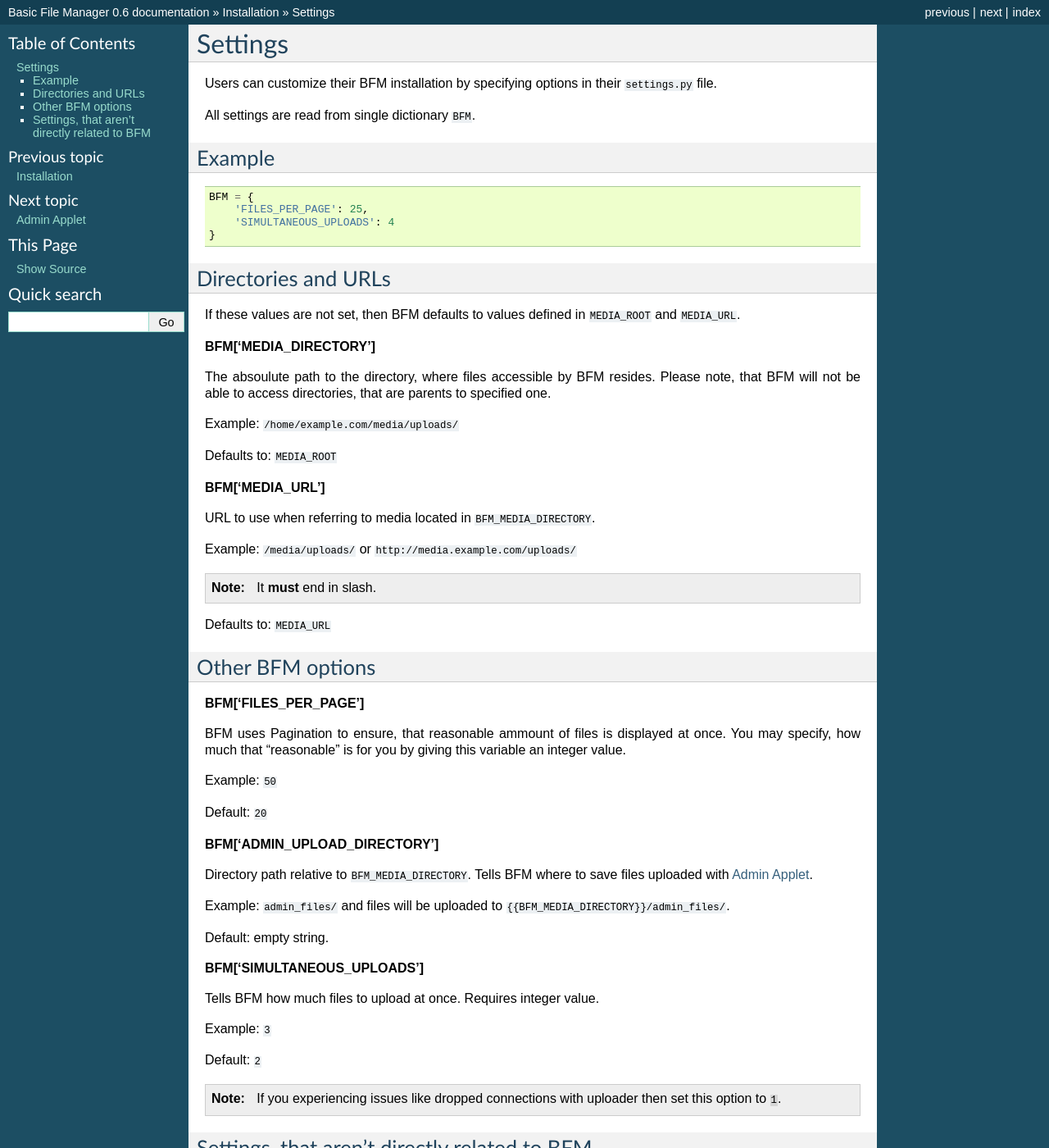
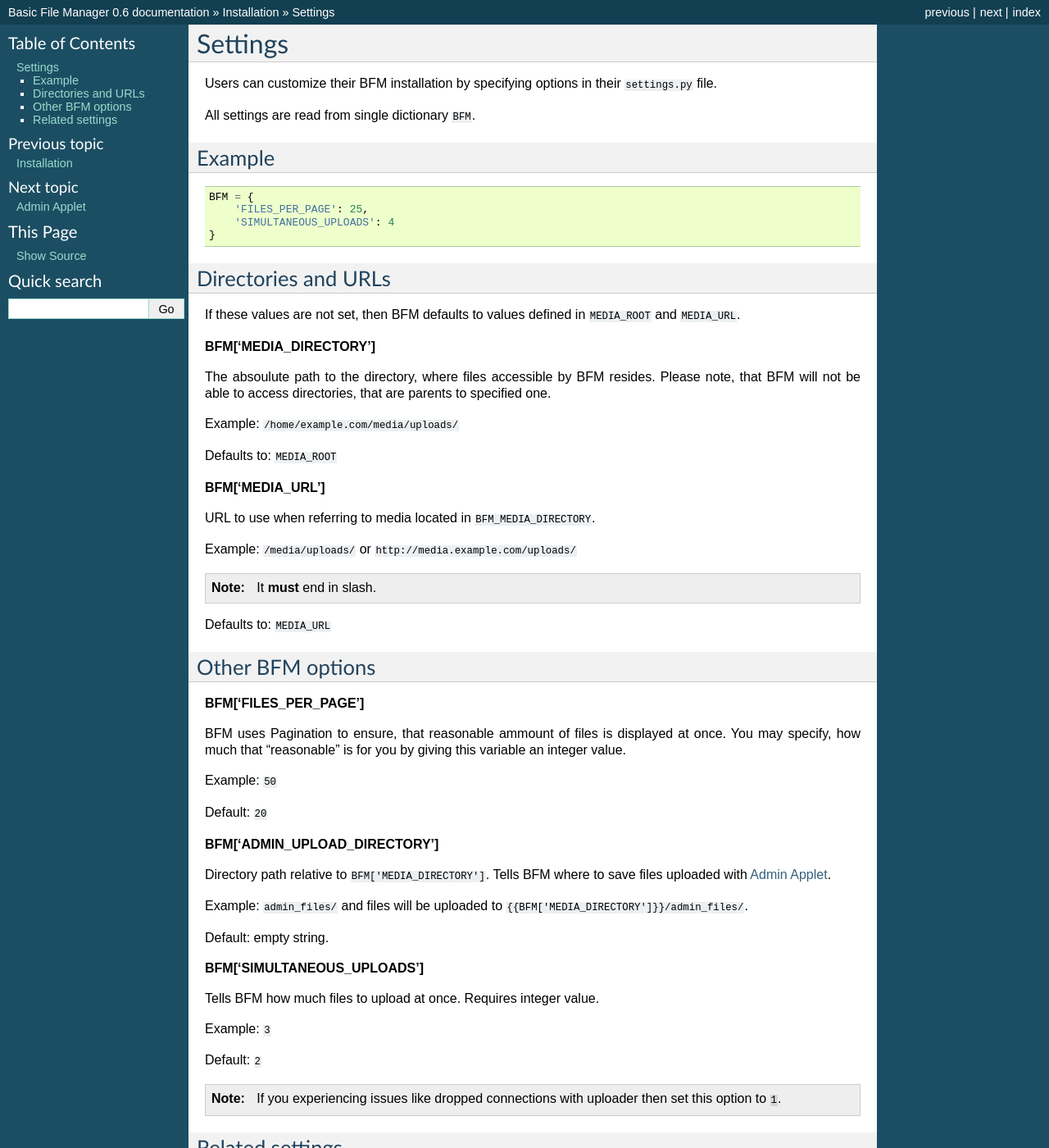
Before and after one commit to nagisa/django-bfm, a Sphinx documentation site: the page built from docs/user/settingsvars.rst, in a window 1280 px wide and 1400 px high. Shown: the whole window at 82% size. Built offline with Sphinx 7.4.7, drawn with Linux system fonts in a browser that asks for light colours; some of the changed text lies outside the part shown.

Commit message:
Small mistake

```diff
--- a/docs/user/settingsvars.rst
+++ b/docs/user/settingsvars.rst
@@ -53,8 +53,10 @@ Other BFM options
 
 **BFM['FILES_PER_PAGE']**
 
-BFM uses Pagination to ensure, that reasonable ammount of files is displayed at once.
-You may specify, how much that "reasonable" is for you by giving this variable an integer value.
+BFM uses Pagination to ensure, that reasonable ammount of files is displayed at
+once.
+You may specify, how much that "reasonable" is for you by giving this variable
+an integer value.
 
 Example: ``50``
 
@@ -64,10 +66,11 @@ Default: ``20``
 
 **BFM['ADMIN_UPLOAD_DIRECTORY']**
 
-Directory path relative to ``BFM_MEDIA_DIRECTORY``.
+Directory path relative to ``BFM['MEDIA_DIRECTORY']``.
 Tells BFM where to save files uploaded with :ref:`admin-applet`.
 
-Example: ``admin_files/`` and files will be uploaded to ``{{BFM_MEDIA_DIRECTORY}}/admin_files/``.
+Example: ``admin_files/`` and files will be uploaded to
+``{{BFM['MEDIA_DIRECTORY']}}/admin_files/``.
 
 Default: empty string.
 
@@ -85,8 +88,8 @@ Default: ``2``
     If you experiencing issues like dropped connections with uploader then set
     this option to ``1``.
 
-Settings, that aren't directly related to BFM
-----------------------------------------------
+Related settings
+----------------
 
 `LOGIN_URL <https://docs.djangoproject.com/en/dev/ref/settings/#login-url>`_
 
```
